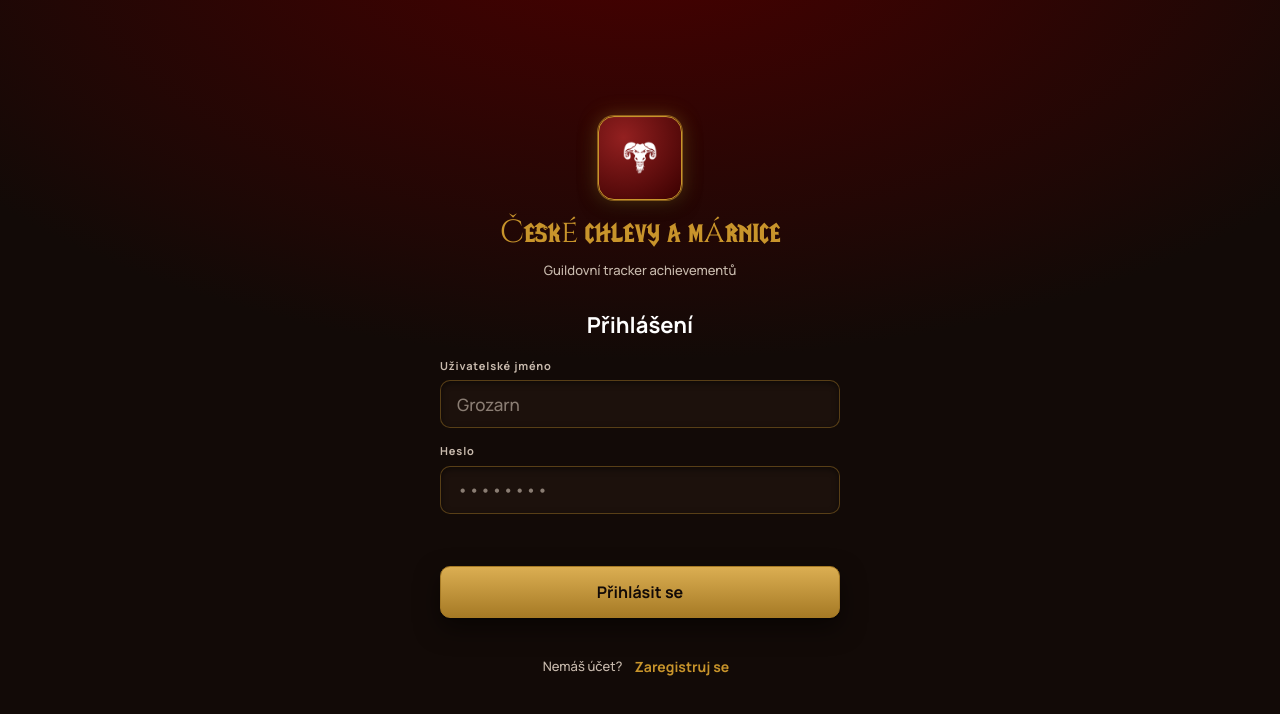
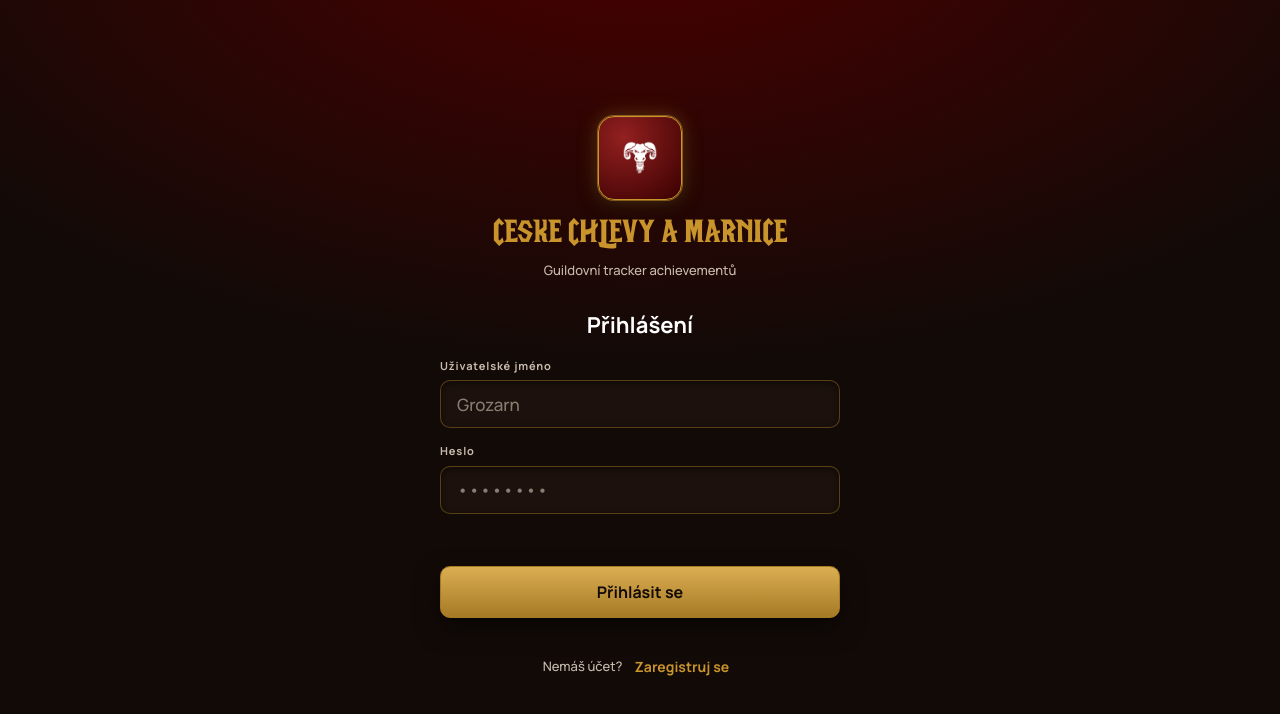
Before and after one commit to Fredrik5/chlivek-achievements, a Next.js app: page /login in a window 1280 px wide. Shown: the top 714 px of the page. Built offline with nearby package versions, Linux system fonts and the light colour scheme; no server answers.

Commit message:
update AppShell titles for consistency and clarity; modify deployment script for improved process management

```diff
--- a/src/app/(app)/dashboard/page.tsx
+++ b/src/app/(app)/dashboard/page.tsx
@@ -53,7 +53,7 @@ export default function DashboardPage() {
     : new Map<string, AchievementItem[]>();
 
   return (
-    <AppShell title="Můj dashboard" activeTab="dashboard">
+    <AppShell title="Dashboard" activeTab="dashboard">
       <div
         style={{
           padding: "var(--space-4)",
--- a/src/app/(app)/leaderboard/page.tsx
+++ b/src/app/(app)/leaderboard/page.tsx
@@ -53,7 +53,7 @@ export default function LeaderboardPage() {
   const me = players.find((p) => p.isMe);
 
   return (
-    <AppShell title="Žebříček" activeTab="leaderboard">
+    <AppShell title="Leaderboard" activeTab="leaderboard">
       {error && (
         <div style={{ padding: "var(--space-4)", color: "var(--status-pending-fg)" }}>{error}</div>
       )}
--- a/src/app/(app)/secret/page.tsx
+++ b/src/app/(app)/secret/page.tsx
@@ -66,7 +66,7 @@ export default function SecretPage() {
   const nextLocked = data?.slots.find((s) => s.state === "locked");
 
   return (
-    <AppShell title="Tajné achievementy" activeTab="secret">
+    <AppShell title="Secret achievements" activeTab="secret">
       <div style={{ padding: "var(--space-4)", display: "flex", flexDirection: "column", gap: "var(--space-4)" }}>
         {error && <span style={{ color: "var(--status-pending-fg)" }}>{error}</span>}
 
--- a/src/app/login/page.tsx
+++ b/src/app/login/page.tsx
@@ -123,7 +123,7 @@ export default function LoginPage() {
               textAlign: "center",
             }}
           >
-            České chlevy a márnice
+            CESKE CHLEVY A MARNICE
           </div>
           <div style={{ font: "var(--text-body-sm)", color: "var(--text-muted)" }}>
             Guildovní tracker achievementů
```
Also changed, not shown: 1 other file (tests, documents, lock files or other folders).
